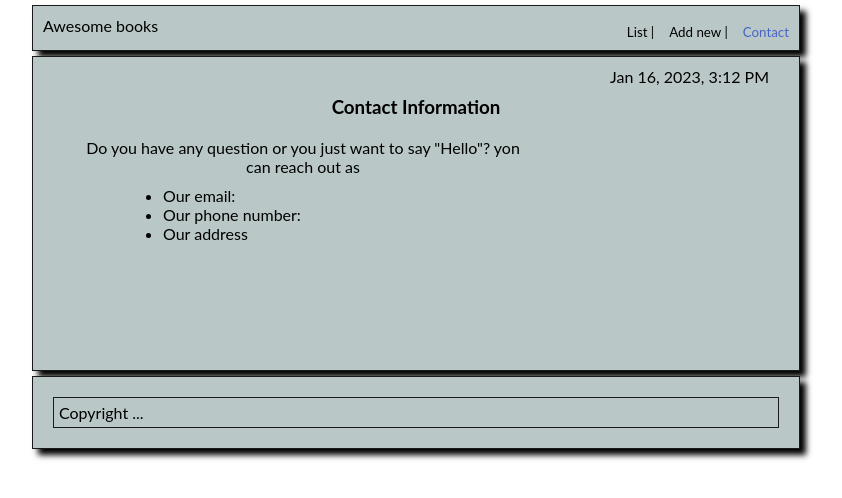
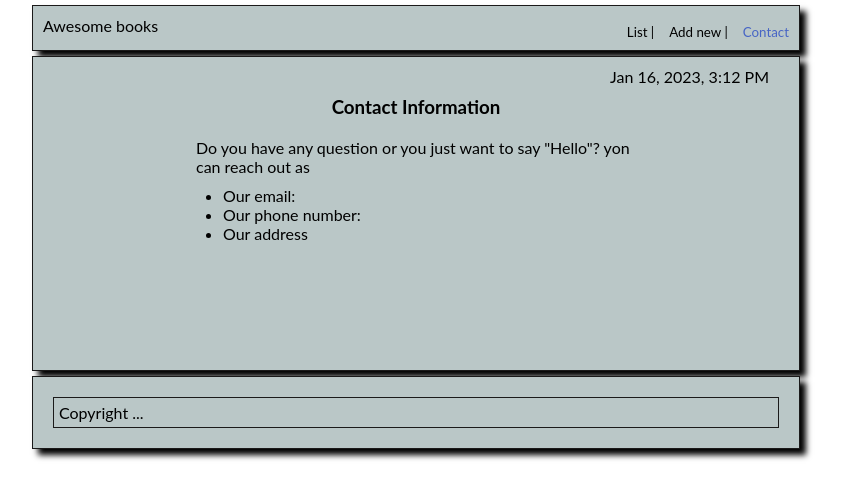
Before and after one commit to zewdu444/Awesome_books_ES6, a website with bundled scripts: page index.html in a window 1280 px wide. Both pictures are taken after a click on the button "Contact". Shown: the whole page, without its empty margins (224-1066 px from the left). Built offline with nearby package versions, Linux system fonts and the light colour scheme.

Commit message:
Fix contact alignment

```diff
--- a/index.css
+++ b/index.css
@@ -140,11 +140,11 @@ footer > p {
 
 .contactlist > li {
   text-align: left;
+  margin-left: 3.75rem;
 }
 
 .contact > p {
-  width: 440px;
-  margin-left: 20px;
-  margin-top: 20px;
-  margin-bottom: 10px;
+  max-width: 440px;
+  margin: 20px auto 10px;
+  text-align: left;
 }
```
